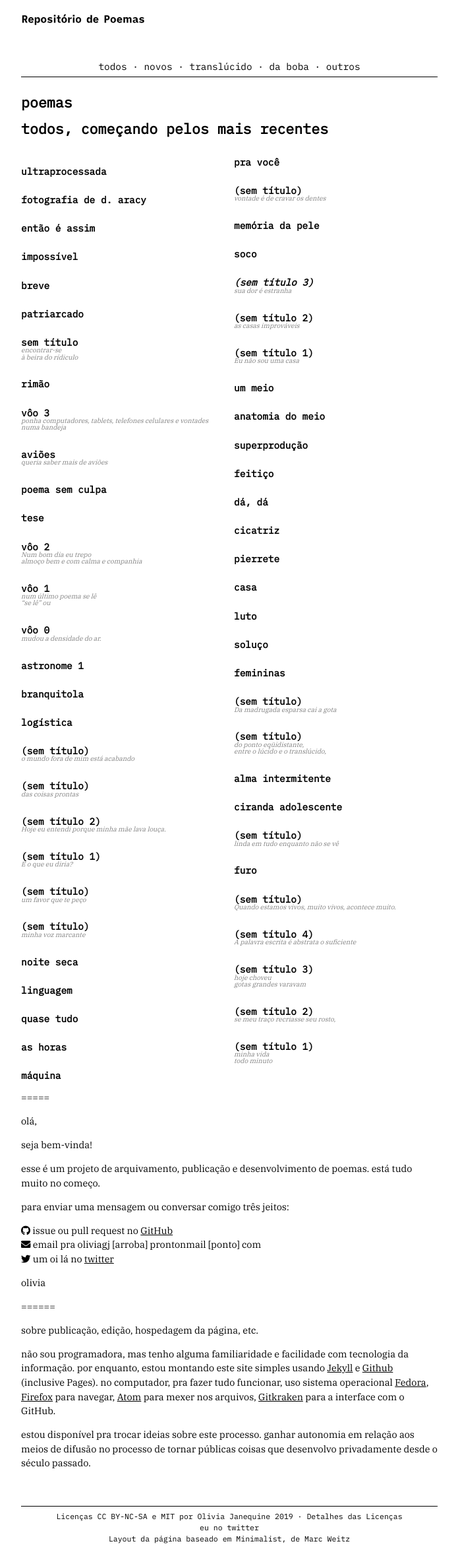
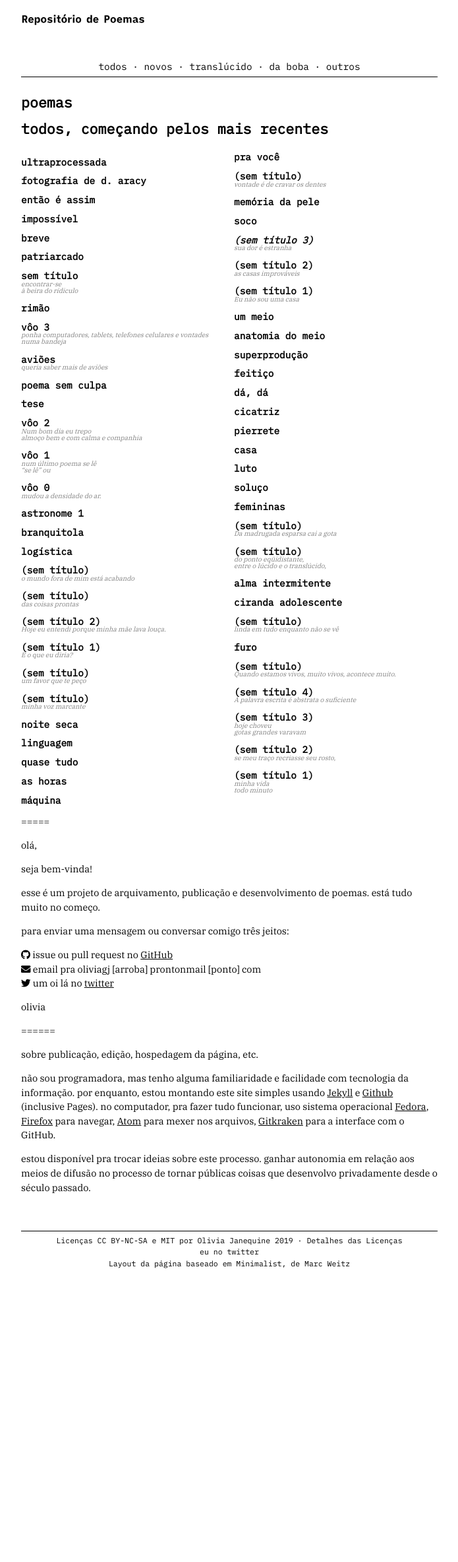
Before and after one commit to olivia-olivia/olivia-olivia.github.io, a Jekyll site: the page built from index.md, in a window 1280 px wide. Shown: the whole page at 66% size, without its empty margins (292-987 px from the left). Built offline with Jekyll 4.4.1, drawn with Linux system fonts in a browser that asks for light colours; nearby versions of some CDN libraries; comment, search, counter and statistics services are not loaded; after the commit the page ends 1949 px from its top, so only the background shows below that.

Commit message:
segue layout

```diff
--- a/assets/css/style.css
+++ b/assets/css/style.css
@@ -116,8 +116,8 @@ a:hover	{
 
 #post-short h4, #post h3	{
 	margin-bottom: 0px;
-	margin-top: 1em;
-	padding-top: 1em;
+	margin-top: 0.5em;
+	padding-top: 0.5em;
 	padding-bottom: 0px;
 	line-height: 100%;
 }
```
